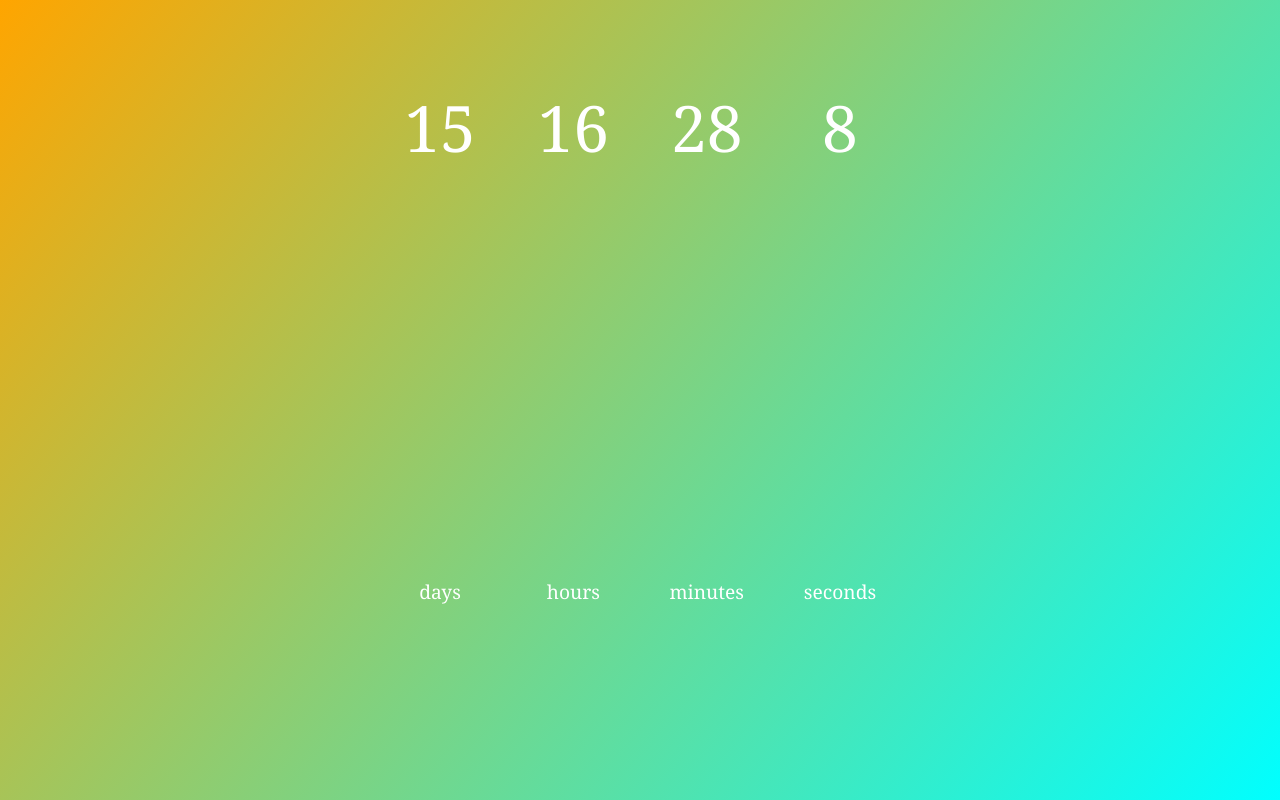
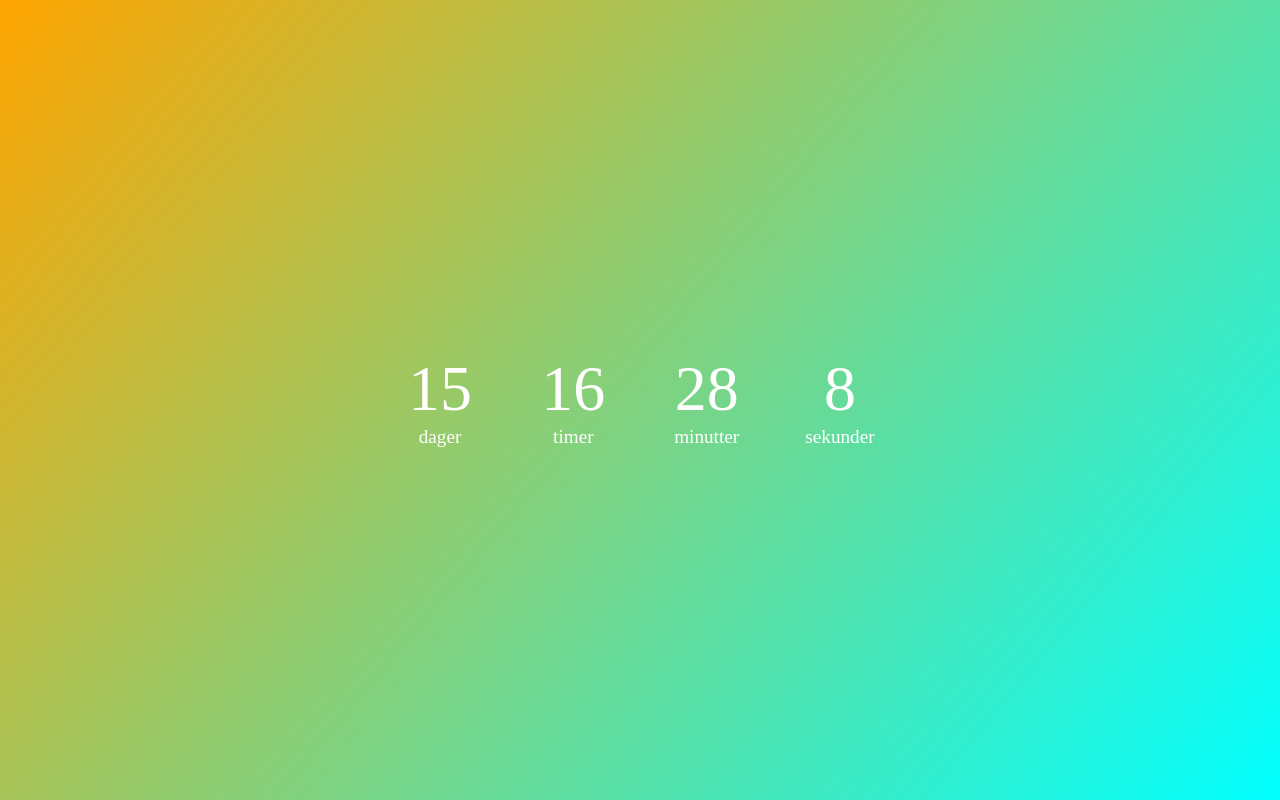
Before and after one commit to Alina1000/alina1000.github.io, a plain HTML site: page index.html in a window 1280 px wide. Drawn offline with Linux system fonts and the light colour scheme.

Commit message:
Endring
Endret til norsk og fjernet font-styling på body-tag

```diff
--- a/index.html
+++ b/index.html
@@ -14,19 +14,19 @@
     <div class="countdown">
       <div class="box">
         <div class="time" id="days"></div>
-        <span class="label">days</span>
+        <span class="label">dager</span>
       </div>
       <div class="box">
         <div class="time" id="hours"></div>
-        <span class="label">hours</span>
+        <span class="label">timer</span>
       </div>
       <div class="box">
         <div class="time" id="minutes"></div>
-        <span class="label">minutes</span>
+        <span class="label">minutter</span>
       </div>
       <div class="box">
         <div class="time" id="seconds"></div>
-        <span class="label">seconds</span>
+        <span class="label">sekunder</span>
       </div>
     </div>
 
--- a/stylesheet.css
+++ b/stylesheet.css
@@ -27,12 +27,10 @@ body {
   margin: 0;
   width: 100%;
   height: 100%;
-  font-family: Georgia, "Times New Roman", Times, serif;
 }
 
 body {
   margin: auto;
-  font-size: 50vmin;
   display: flex;
   background: linear-gradient(130deg, orange, cyan);
   background-clip: text;
```
